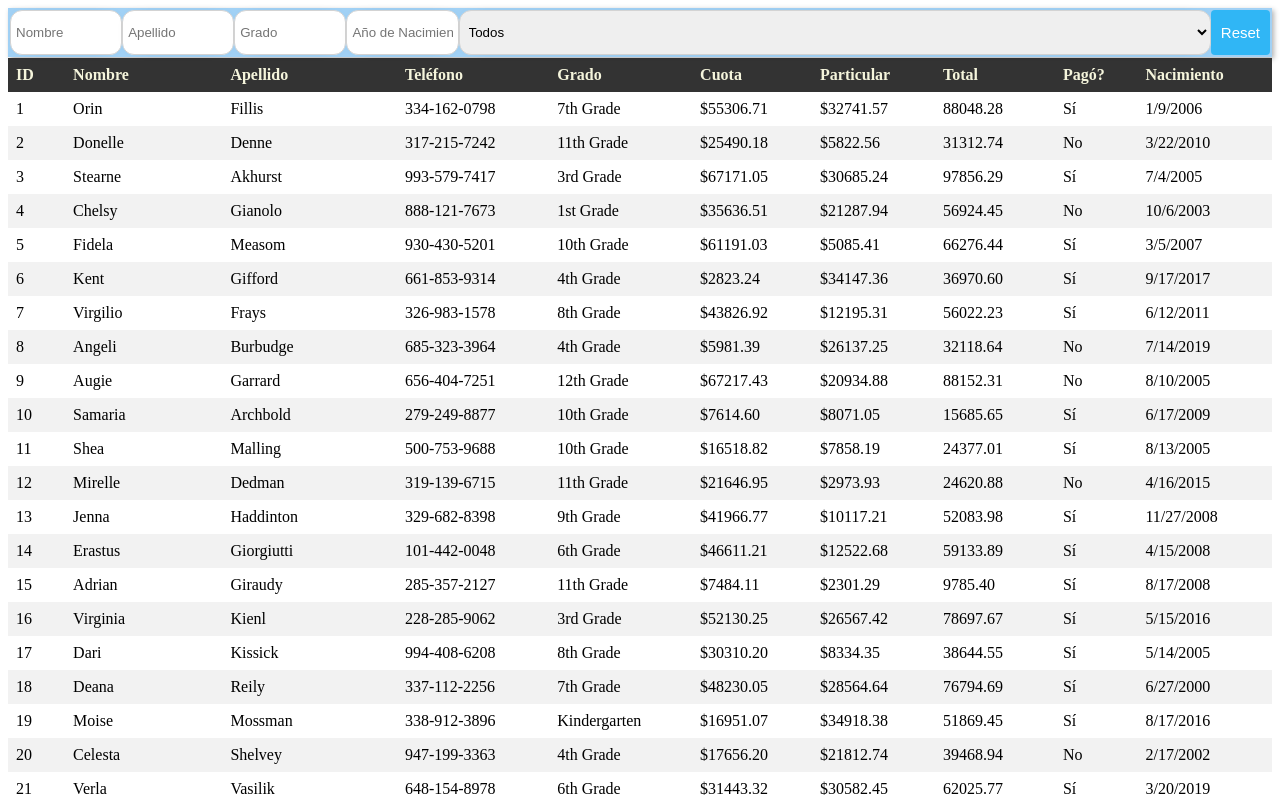
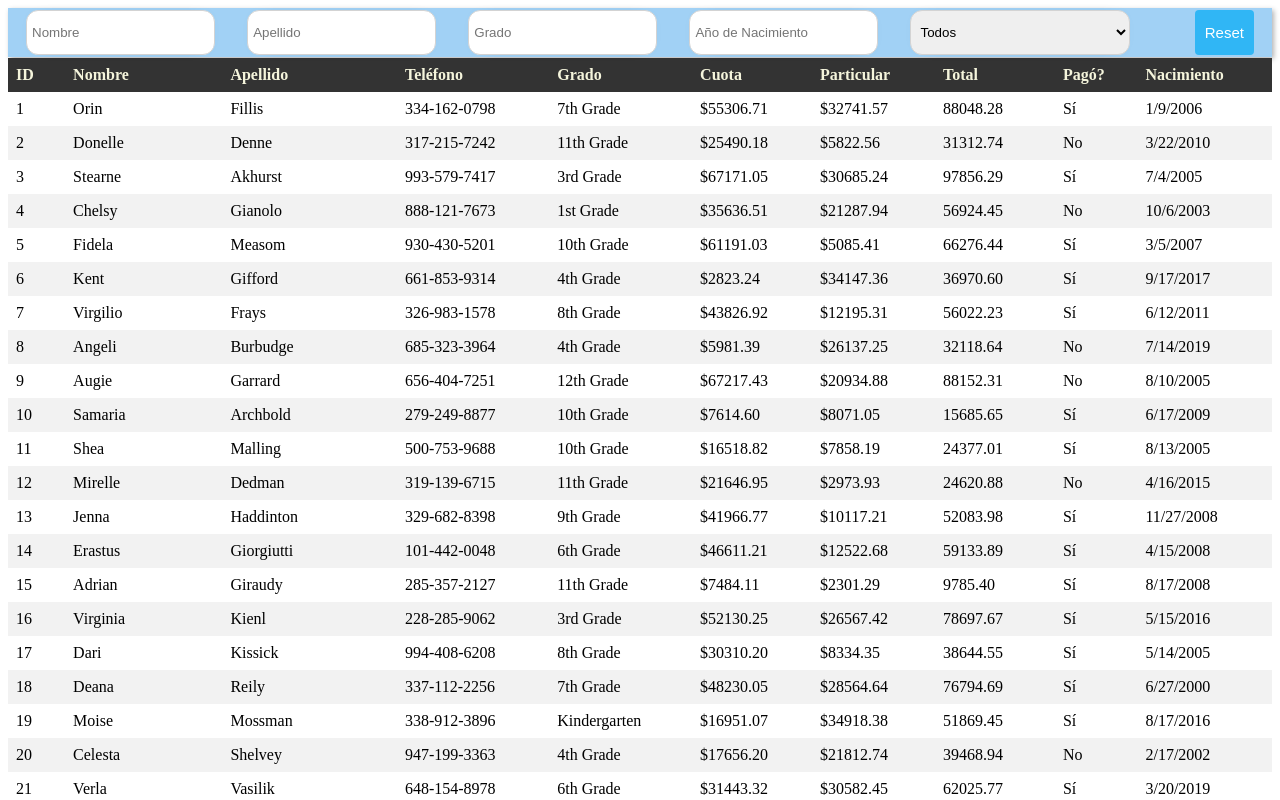
Before and after one commit to DaniLedes99/StudentsTable, a React (Vite) app: page / in a window 1280 px wide. Shown: the top 800 px of the page. Built offline with nearby package versions, Linux system fonts and the light colour scheme.

Commit message:
Responsive finalmente

```diff
--- a/src/Components/Header.css
+++ b/src/Components/Header.css
@@ -43,6 +43,7 @@
 
 .input {
   width: 100%;
+  max-width: 220px;
   height: 45px;
   padding: 5px;
   border-radius: 12px;
```
